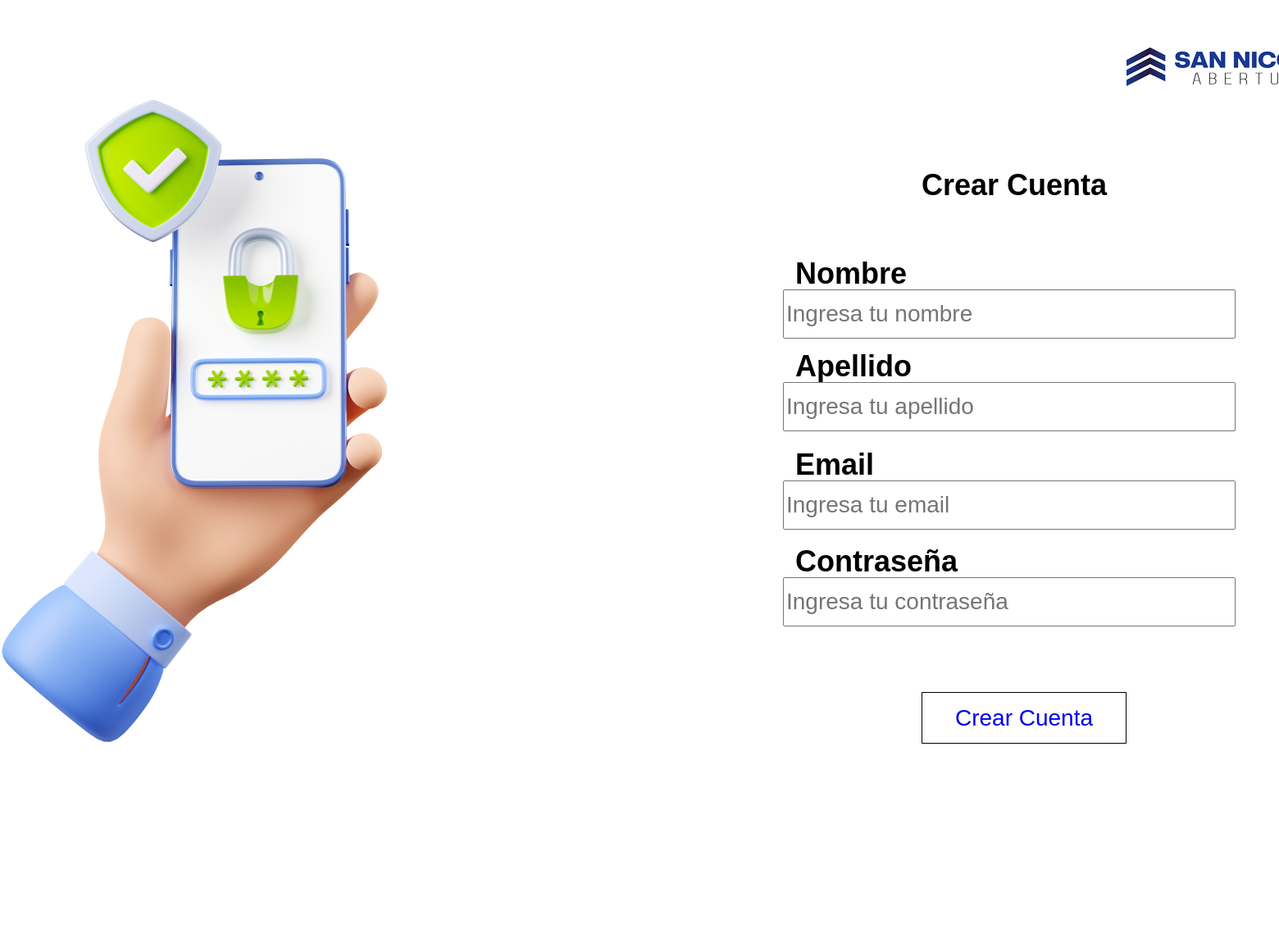
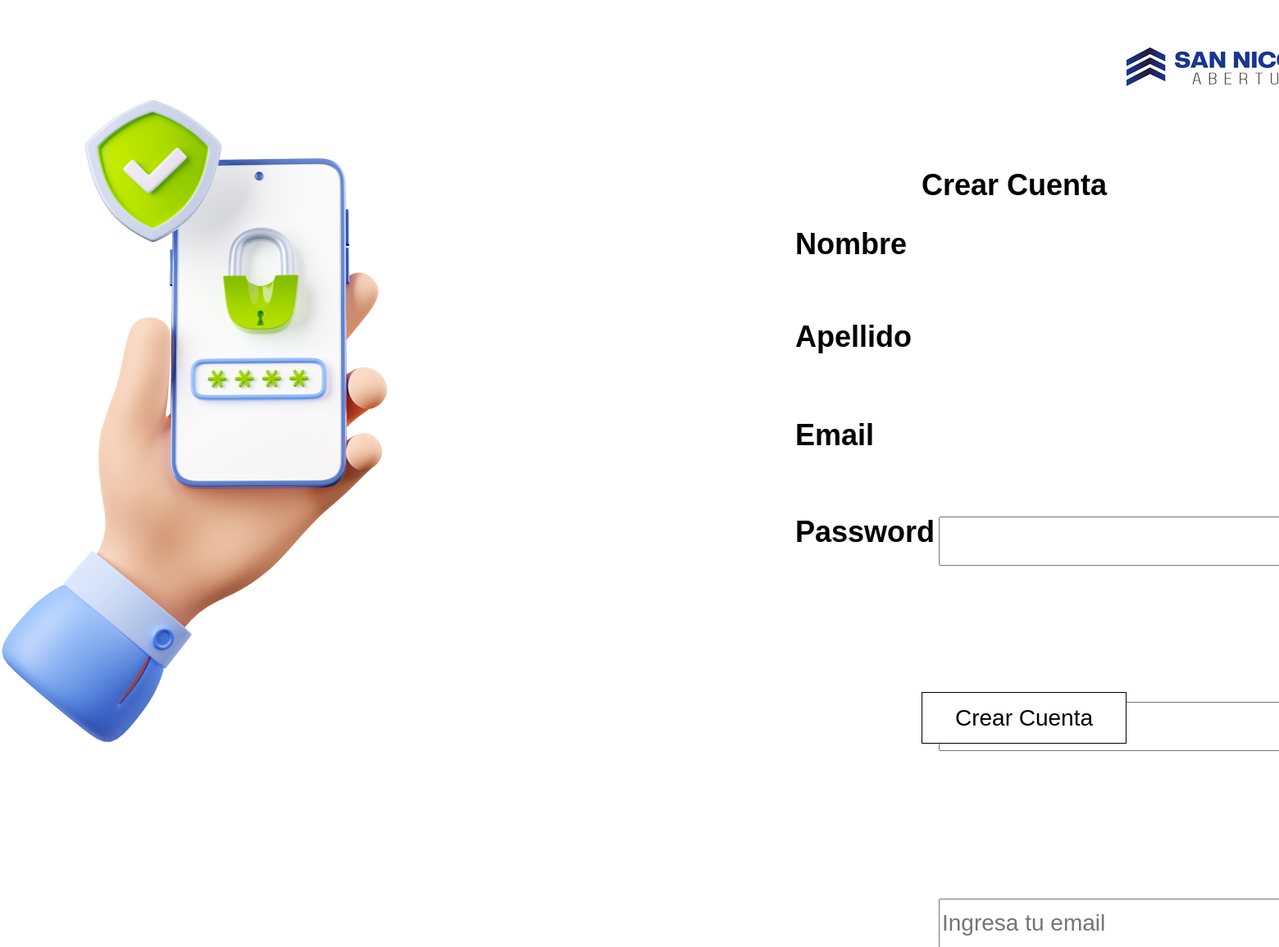
Before and after one commit to SantiAragon/PP1, a Symfony app: template sistgestion/templates/registro.html.twig in a window 1560 px wide; the page is wider, and only the part inside the window is pictured. Shown: the top 1155 px of that part at 82% size. Before the commit the page ends 907 px from the top of that part, so only its background shows below. Run offline with Twig, Linux system fonts and the light colour scheme; the template is opened without the code that fills it, so the values that code supplies are empty; form fields are guessed from the names that the template uses; some libraries are stand-ins or nearby versions.

Commit message:
vinculo del form a la base de datos

```diff
--- a/sistgestion/templates/registro.html.twig
+++ b/sistgestion/templates/registro.html.twig
@@ -2,15 +2,16 @@
      <!-- Enlace a la hoja de estilos personalizada -->
     <link rel="stylesheet" href="http://localhost/PP1/SISTGESTION/assets/css/stylesRegistro.css">
 {% endblock %}
+
 {% block content %}
     <div class="div-general">
         <!-- Div para la imagen -->
-        <div class="div-imagen" >
+        <div class="div-imagen">
             <img src="images/telefono-movil.png" >
         </div>
-         <!-- Div para el formulario de registro -->
+        <!-- Div para el formulario de registro -->
         <div class="div-registro">
-             <!-- Logo y enlace para volver a la página de inicio de sesión -->
+            <!-- Logo y enlace para volver a la página de inicio de sesión -->
             <img src="images/SanNicolas.png" >
             <a href="{{ path('login') }}">
                 <!-- Flecha de retroceso -->
@@ -27,30 +28,28 @@
             <p class="titulo">
                Crear Cuenta
             </p>
-
-           <p class="titulo nombre">
-                Nombre
-            </p>
-
-            <p class="titulo apellido">
-                Apellido
-            </p>
-
-            <p class="titulo email">
-                Email
-            </p>
-
-            <p class="titulo contraseña">
-                Contraseña
-            </p>
-            <!-- Campos de entrada del formulario -->
-            <input class="inputEmail inputDatos" type="email" id="emailInput" name="email" placeholder="Ingresa tu email">
-            <input class="inputContraseña inputDatos" type="password" id="passwordInput" name="password" placeholder="Ingresa tu contraseña">
-            <input class="inputNombre inputDatos" type="text" id="nombreInput" name="nombre" placeholder="Ingresa tu nombre">
-            <input class="inputApellido inputDatos" type="text" id="apellidoInput" name="apellido" placeholder="Ingresa tu apellido">
-             <!-- Botón para crear la cuenta con enlace -->
-            <button class="botonCrear"><a href="{{ path('princ') }}">Crear Cuenta</a></button>
+            <form method="post">
+                {{ form_start(form) }}
+                <div class="titulo nombre">
+                    {{ form_label(form.nombre) }}
+                    {{ form_widget(form.nombre, {'attr': {'class': 'inputNombre inputDatos'}}) }}
+                </div>
+                <div class="titulo apellido">
+                    {{ form_label(form.apellido) }}
+                    {{ form_widget(form.apellido, {'attr': {'class': 'inputApellido inputDatos'}}) }}
+                </div>
+                <div class="titulo email">
+                    {{ form_label(form.email) }}
+                    {{ form_widget(form.email, {'attr': {'class': 'inputEmail inputDatos', 'placeholder': 'Ingresa tu email'}}) }}
+                </div>
+                <div class="titulo contraseña">
+                    {{ form_label(form.password) }}
+                    {{ form_widget(form.password, {'attr': {'class': 'inputContraseña inputDatos', 'placeholder': 'Ingresa tu contraseña'}}) }}
+                </div>
+                <!-- Botón para crear la cuenta con enlace -->
+                <button type="submit" class="botonCrear">Crear Cuenta</button>
+                {{ form_end(form) }}
+            </form>
         </div>
-
     </div>
 {% endblock %}
```
Also changed, not shown: sistgestion/src/Controller/RegistroController.php (+36 -6 lines), sistgestion/src/Entity/Usuario.php (+15 -5 lines), 1 other file.
